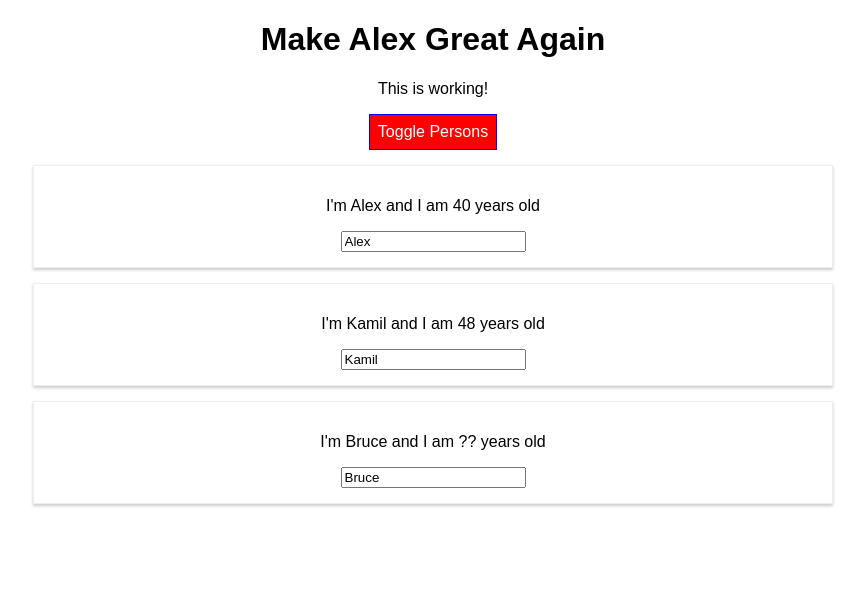
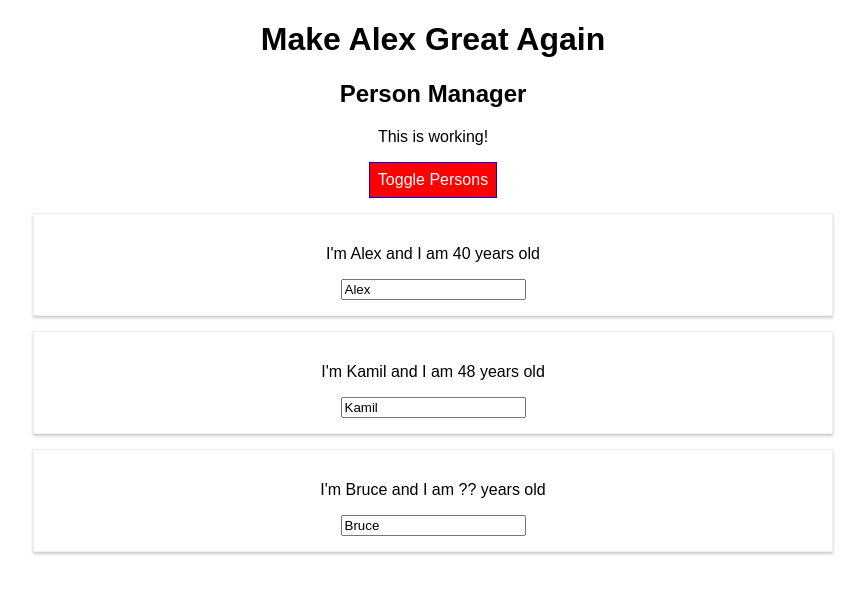
Before and after one commit to almack131216/react-cg_burger-builder, a React app: page / in a window 1280 px wide. Both pictures are taken after a click on the button "Toggle Persons". Shown: the top 594 px of the page, without its empty margins (207-1072 px from the left). Built offline with nearby package versions, Linux system fonts and the light colour scheme.

Commit message:
91 | Update lifecycle for prop changes

```diff
--- a/src/components/Cockpit/Cockpit.js
+++ b/src/components/Cockpit/Cockpit.js
@@ -19,6 +19,7 @@
   return (
     <div className={classes.Cockpit}>
       <h1>Make Alex Great Again</h1>
+      <h2>{props.title}</h2>
       <p className={assignedClasses.join(" ")}>This is working!</p>
       <button className={btnClass} onClick={props.clicked}>
         Toggle Persons
--- a/src/components/Persons/Person/Person.js
+++ b/src/components/Persons/Person/Person.js
@@ -1,16 +1,23 @@
-import React from "react";
+import React, { Component } from "react";
 import classes from "./Person.css";
 
-const person = props => {
-  return (
-    <div className={classes.Person}>
-      <p onClick={props.click}>
-        I'm {props.name} and I am {props.age} years old
-      </p>
-      <p>{props.children}</p>
-      <input type="text" onChange={props.changed} value={props.name} />
-    </div>
-  );
-};
+class Person extends Component {
+  render() {
+    console.log("[Person.js] rendering...");
+    return (
+      <div className={classes.Person}>
+        <p onClick={this.props.click}>
+          I'm {this.props.name} and I am {this.props.age} years old
+        </p>
+        <p>{this.props.children}</p>
+        <input
+          type="text"
+          onChange={this.props.changed}
+          value={this.props.name}
+        />
+      </div>
+    );
+  }
+}
 
-export default person;
+export default Person;
--- a/src/components/Persons/Persons.js
+++ b/src/components/Persons/Persons.js
@@ -1,17 +1,41 @@
-import React from "react";
+import React, { Component } from "react";
 import Person from "./Person/Person";
 
-const persons = props =>
-  props.persons.map((person, index) => {
+class Persons extends Component {
+  // static getDerivedStateFromProps(props, state) {
+  //   console.log("[Persons.js] getDerivedStateFromProps");
+  //   return state;
+  // }
+
+  shouldComponentUpdate(nextProps, nextState) {
+    console.log("[Persons.js] shouldComponentUpdate");
+    return true;
+  }
+
+  getSnapshotBeforeUpdate(prevProps, prevState) {
+    console.log("[Persons.js] getSnapshotBeforeUpdate");
+    return { message: "Snapshot!" };
+  }
+
+  componentDidUpdate(prevProps, prevState, snapshot) {
+    console.log("[Persons.js] componentDidUpdate");
+    console.log("[Persons.js] snapshot:", snapshot);
+  }
+
+  render() {
+    console.log("[Persons.js] rendering...");
+    return this.props.persons.map((person, index) => {
       return (
         <Person
           key={person.id}
-        click={() => props.clicked(index)}
+          click={() => this.props.clicked(index)}
           name={person.name}
           age={person.age}
-        changed={event => props.changed(event, person.id)}
+          changed={event => this.props.changed(event, person.id)}
         />
       );
     });
+  }
+}
 
-export default persons;
+export default Persons;
--- a/src/containers/App.js
+++ b/src/containers/App.js
@@ -4,7 +4,10 @@
 import Cockpit from "../components/Cockpit/Cockpit";
 
 class App extends Component {
-  state = {
+  constructor(props) {
+    super(props);
+    console.log("[App.js] constructor");
+    this.state = {
       persons: [
         { id: "aaa", name: "Alex", age: 40 },
         { id: "bbb", name: "Kamil", age: 48 },
@@ -13,6 +16,16 @@
       otherState: "some other value",
       showPersons: false
     };
+  }
+
+  static getDerivedStateFromProps(props, state) {
+    console.log("[App.js] getDerivedStateFromProps", props);
+    return state;
+  }
+
+  componentDidMount() {
+    console.log("[App.js] componentDidMount");
+  }
 
   nameChangedHandler = (event, id) => {
     const personIndex = this.state.persons.findIndex(p => {
@@ -47,6 +60,7 @@
   };
 
   render() {
+    console.log("[App.js] render");
     let persons = null;
 
     if (this.state.showPersons) {
@@ -62,6 +76,7 @@
     return (
       <div className={classes.App}>
         <Cockpit
+          title={this.props.appTitle}
           persons={this.state.persons}
           showPersons={this.state.showPersons}
           clicked={this.togglePersonsHandler}
--- a/src/index.js
+++ b/src/index.js
@@ -4,5 +4,8 @@
 import App from "./containers/App";
 import registerServiceWorker from "./registerServiceWorker";
 
-ReactDOM.render(<App />, document.getElementById("root"));
+ReactDOM.render(
+  <App appTitle="Person Manager" />,
+  document.getElementById("root")
+);
 registerServiceWorker();
```
Lines whose indentation alone changed are shown as unchanged.
